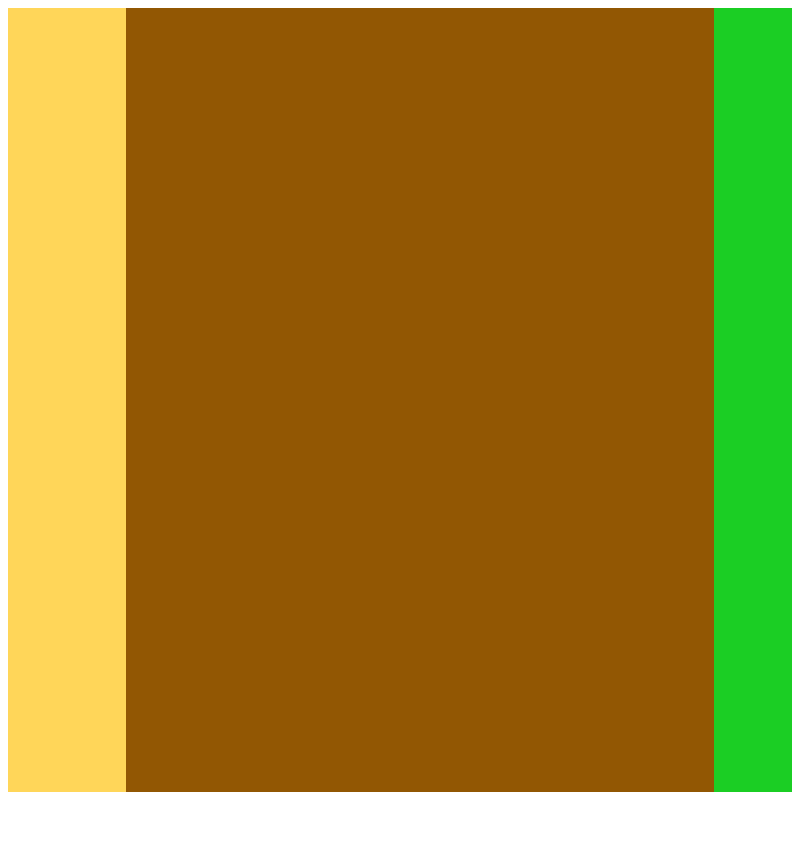
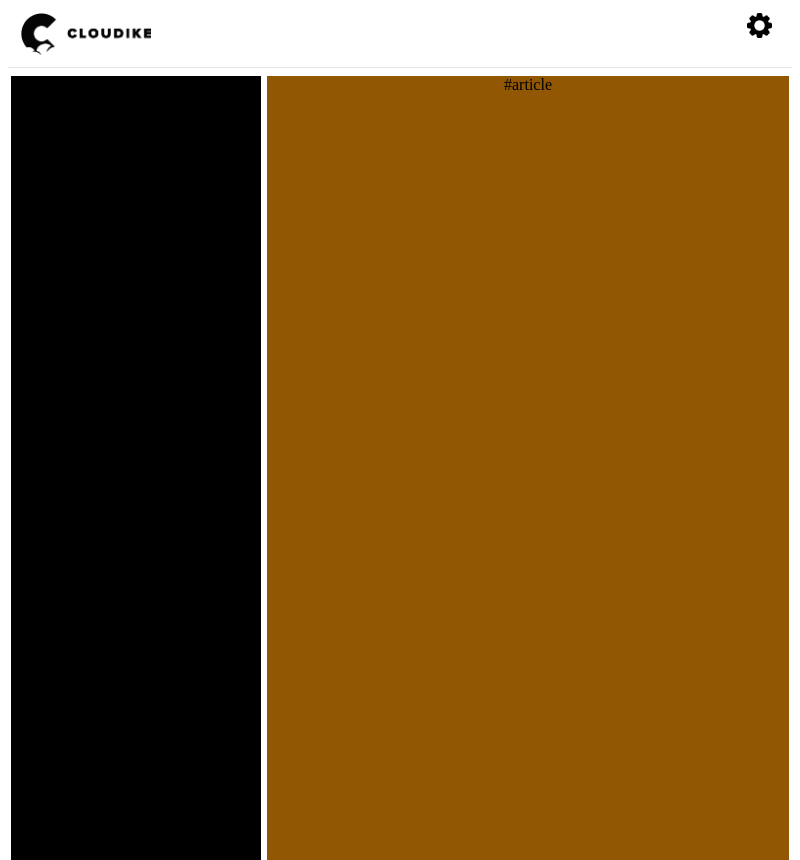
Before and after one commit to Seongwon97/Electron_Screen-tool, an Electron app: page Screen_tool_login_screen/html/main.html in a window 800 px wide. Before the commit the page ends 800 px from the top, so only its background shows below. Drawn offline with Linux system fonts and the light colour scheme.

Commit message:
Re-create main layout

```diff
--- a/Screen_tool_login_screen/css/style.css
+++ b/Screen_tool_login_screen/css/style.css
@@ -1,3 +1,6 @@
+* {
+   box-sizing: border-box;
+}
 .container {
    width: 100%;
    height: 100%;
@@ -113,29 +116,6 @@ input[type=text] {
    margin-top: 15px;
 
 }
-
-.main_container {
-   width: 100%;
-   height: 100%;
-}
-.left_aside {
-   float: left;
-   background-color: #FFD659;
-   height: 100%;
-   width: 15%;
-}
-.right_aside {
-   float: left;
-   background-color: #1bce24;
-   height: 100%;
-   width: 10%;
-}
-.content {
-   float: left;
-   background-color: #925703;
-   height: 100%;
-   width: 75%;
-}
 .signUp {
    float: left;
    width: 500px;
@@ -229,3 +209,48 @@ input[type=text] {
    width: 100%;
    height: 50px;
 }
+.header {
+   height: 60px;
+   border-bottom: 1px solid #E6E6E6;
+   padding: 5px 0;
+}
+.left_aside {
+   float: left;
+   flex-grow: 0;
+   background-color: black;
+   height: 100%;
+   width: 250px;
+
+}
+.right_aside {
+   float: left;
+   flex-grow: 0;
+   background-color: #1bce24;
+   height: 100%;
+   width: 200px;
+}
+.content {
+   float: left;
+   flex-grow: 1;
+   background-color: #925703;
+   height: 100%;
+
+}
+.main_container {
+   width: 100%;
+   height: 100%;
+   display: flex;
+}
+.header_left {
+   float: left;
+   margin-left: 13px;
+   align-items: center;
+}
+.header_right_box {
+   float: right;
+   margin-right: 20px;
+}
+.header_setting {
+   float: right !important;
+   align-items: center;
+}
--- a/Screen_tool_login_screen/html/main.html
+++ b/Screen_tool_login_screen/html/main.html
@@ -5,16 +5,35 @@
     <meta charset="UTF-8">
     <meta name="viewport" content="width=device-width, initial-scale=1.0">
     <link rel="stylesheet" href="../css/style.css">
+    <style>
+        header, aside, section, footer{ margin: 8 3 0 3px; text-align: center; }
+        @media screen and (max-width: 1250px) { #right_aside { display:none; } }
+    </style>
+
     <title>Document</title>
 </head>
 <body>
+    <div class="header">
+        <nav>
+            <div class="header_left">
+                <a href="https://www.cloudike.co.kr/main"><img src="../image/cloudike_logo.png" width="130"></a></div>
+
+            <div class="header_right_box">
+                <div class="header_setting"><img src="../image/settings.png" width="25" ></div>
+            </div>
+        </nav>
+    </div>
+
     <div class="main_container">
-        <div class="left_aside"></div>
+        <aside class="left_aside" id="left_aside">#asideLeft</aside>
+        <section class="content">
+            <article id="article">
+                <div id="article">#article</div>
+            </article>
+        </section>
+        <aside class="right_aside" id="right_aside">#asideRight</aside>
+    </div>
 
-        <div class="content"></div>
 
-        <div class="right_aside"></div>
-
-    </div>
 </body>
 </html>
--- a/Screen_tool_login_screen/package.json
+++ b/Screen_tool_login_screen/package.json
@@ -1,7 +1,7 @@
 {
     "name": "screen_tool",
     "version": "1.0.0",
-    "main": "main.js",
+    "main": "start.js",
     "devDependencies": {
         "electron": "^11.1.1"
     },
```
Also changed, not shown: Screen_tool_login_screen/js/config.js (added, +11 -0 lines), Screen_tool_login_screen/js/signUp.js (added, +35 -0 lines), Screen_tool_login_screen/image/bell.png (added), Screen_tool_login_screen/image/preview.png (added), Screen_tool_login_screen/image/settings.png (added), Screen_tool_login_screen/start.js (renamed from Screen_tool_login_screen/main.js).
